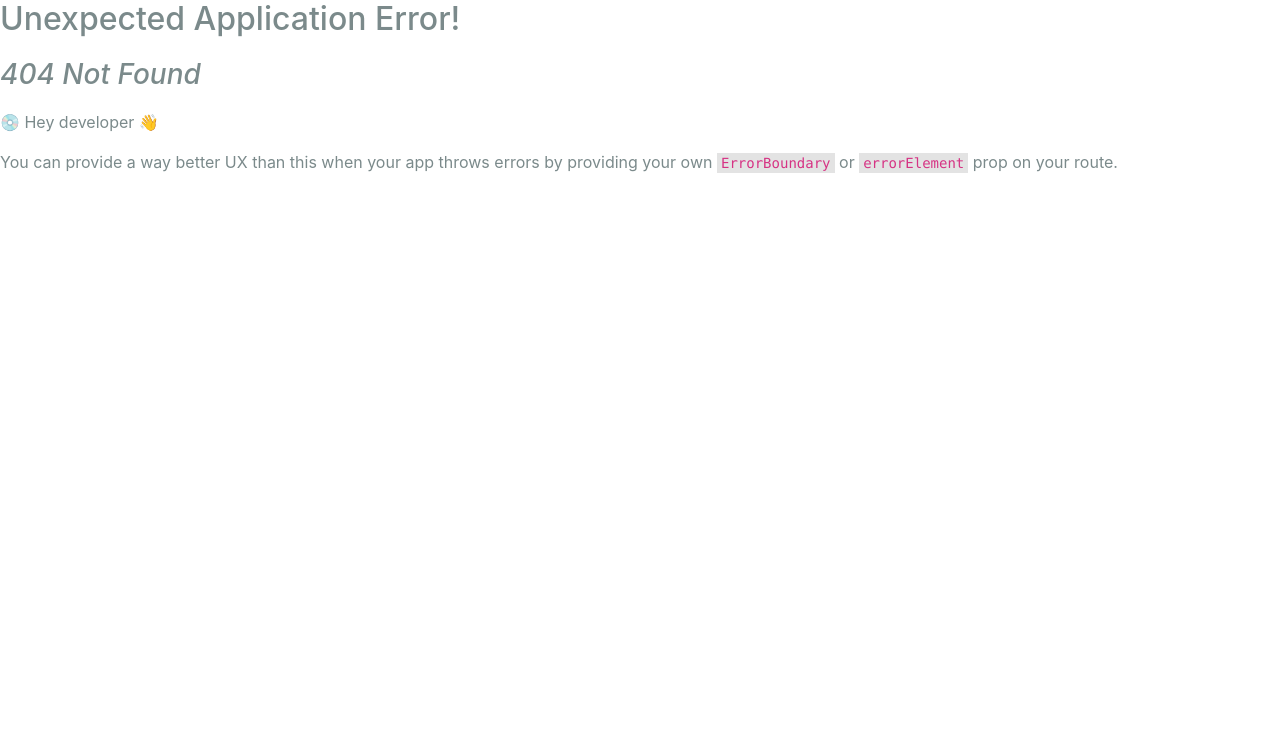
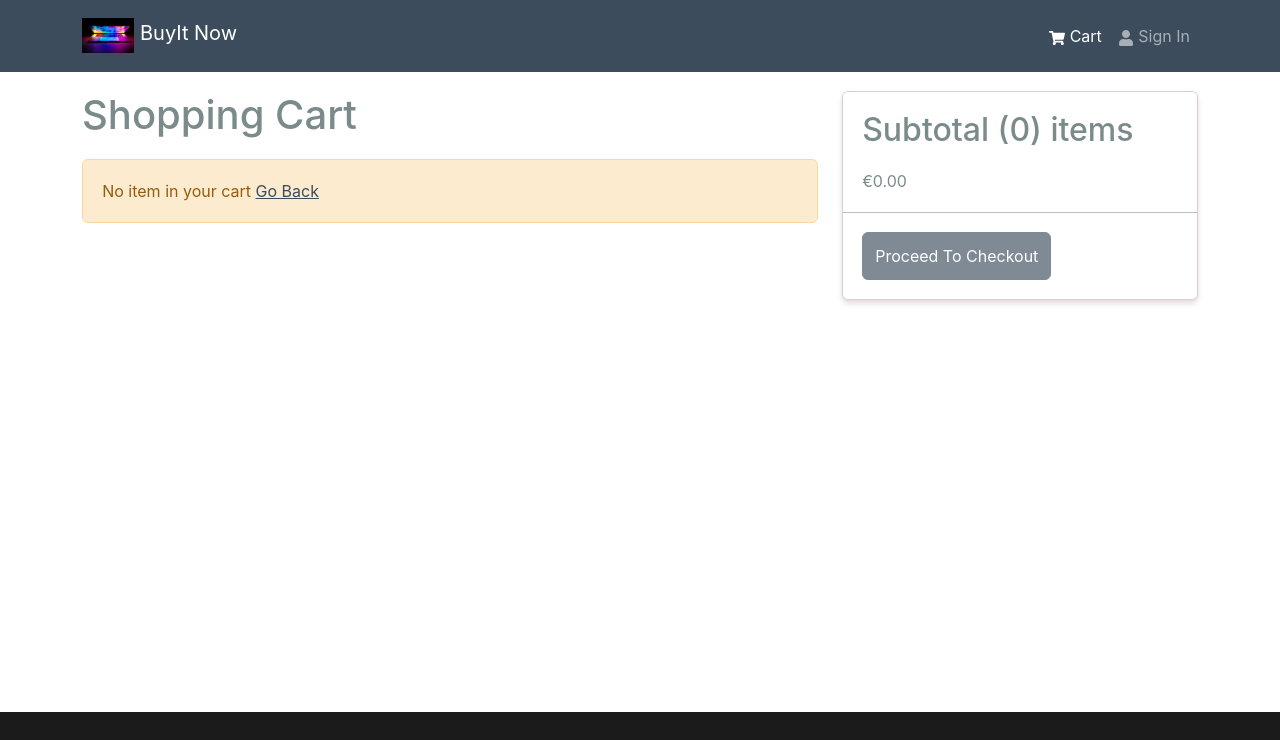
Before and after one commit to FemiAdesola/BuyIt, a React (Create React App) app in the folder frontend/: page /cart in a window 1280 px wide. Before the commit this address had no page. Shown: the top 740 px of the page. Built offline with nearby package versions, Linux system fonts and the light colour scheme; grey boxes are pictures that could not be loaded.

Commit message:
creates cartScreen and updated header

```diff
--- a/frontend/src/App.jsx
+++ b/frontend/src/App.jsx
@@ -13,7 +13,7 @@
       <Header />
       <main className="py-3">
         <Container>
-          <h1>Welcome to buyIt shopping center</h1>
+          {/* <h1>Welcome to buyIt shopping center</h1> */}
         <Outlet/>
         </Container>
       </main>
--- a/frontend/src/Components/Message.jsx
+++ b/frontend/src/Components/Message.jsx
@@ -5,7 +5,7 @@
 };
 
 Message.defaultProps = {
-  variant: " warning ",
+  variant: "warning",
 };
 
 export default Message;
--- /dev/null
+++ b/frontend/src/Pages/CartScreen.jsx
@@ -0,0 +1,102 @@
+import React from "react";
+import { useDispatch, useSelector } from "react-redux";
+import { Link, useNavigate } from "react-router-dom";
+import {
+  Row,
+  Col,
+  Image,
+  ListGroup,
+  Card,
+  Button,
+  Form,
+} from "react-bootstrap";
+import { FaTrash } from "react-icons/fa";
+
+import Message from "../Components/Message";
+import { addToCart } from "../Redux/slice/cartSlice";
+
+const CartScreen = () => {
+  const navigate = useNavigate();
+  const dispatch = useDispatch();
+
+  const cart = useSelector((state) => state.cart);
+  const { cartItems } = cart;
+
+    // For Changing Cart Items in Cart
+    const addToCartHandler = async(product, quantity) => {
+        dispatch(addToCart({...product, quantity}));
+    }
+  return (
+    <Row>
+      <Col md={8}>
+        <h1 style={{ marginBottom: "20px" }}>Shopping Cart</h1>
+        {cartItems.length === 0 ? (
+          <Message>
+            No item in your cart <Link to="/">Go Back</Link>
+          </Message>
+        ) : (
+          <ListGroup variant="flush">
+            {cartItems.map((item) => (
+              <ListGroup.Item key={item._id}>
+                <Row>
+                  <Col md={2}>
+                    <Image src={item.image} alt={item.title} fluid rounded />
+                  </Col>
+                  <Col md={3}>
+                    <Link to={`/product/${item._id}`}>{item.title}</Link>
+                  </Col>
+                  <Col md={2}>€{item.price}</Col>
+                  <Col md={2}>
+                    <Form.Control
+                      as="select"
+                      value={item.quantity}
+                      onChange={(e) => addToCartHandler(item, Number(e.target.value))}
+                    >
+                      {[...Array(item.countInStock).keys()].map((item) => (
+                        <option key={item + 1} value={item + 1}>
+                          {item + 1}
+                        </option>
+                      ))}
+                    </Form.Control>
+                  </Col>
+                  <Col md={2}>
+                    <Button type="button" variant="light">
+                      <FaTrash />
+                    </Button>
+                  </Col>
+                </Row>
+              </ListGroup.Item>
+            ))}
+          </ListGroup>
+        )}
+      </Col>
+      <Col md={4}>
+        <Card>
+          <ListGroup variant="flush">
+            <ListGroup.Item>
+              <h2>
+                Subtotal (
+                {cartItems.reduce((acc, item) => acc + item.quantity, 0)}) items
+              </h2>
+              €
+              {cartItems
+                .reduce((acc, item) => acc + item.quantity * item.price, 0)
+                .toFixed(2)}
+            </ListGroup.Item>
+            <ListGroup.Item>
+              <Button
+                type="button"
+                className="btn-block"
+                disabled={cartItems.length === 0}
+              >
+                Proceed To Checkout
+              </Button>
+            </ListGroup.Item>
+          </ListGroup>
+        </Card>
+      </Col>
+    </Row>
+  );
+};
+
+export default CartScreen;
--- a/frontend/src/index.jsx
+++ b/frontend/src/index.jsx
@@ -15,6 +15,7 @@
 
 import HomeScreen from './Pages/HomeScreen';
 import ProductScreen from "./Pages/ProductScreen";
+import CartScreen from './Pages/CartScreen';
 
 
 const router = createBrowserRouter(
@@ -22,6 +23,7 @@
     <Route path="/" element={<App />}>
       <Route index={true} path="/" element={<HomeScreen />} />
       <Route path="/product/:id" element={<ProductScreen />} />
+      <Route path="/cart" element={<CartScreen />} />
     </Route>
   )
 );
```
